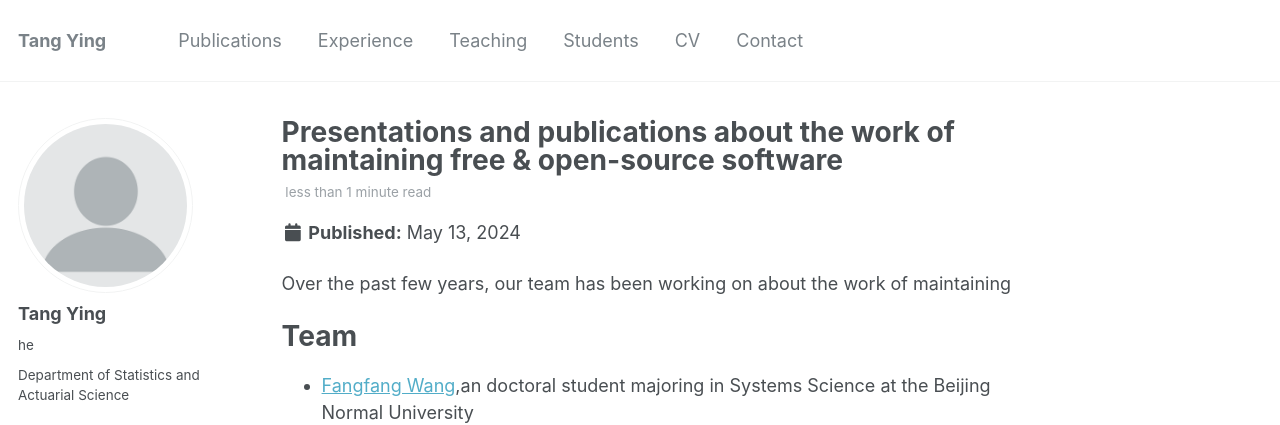
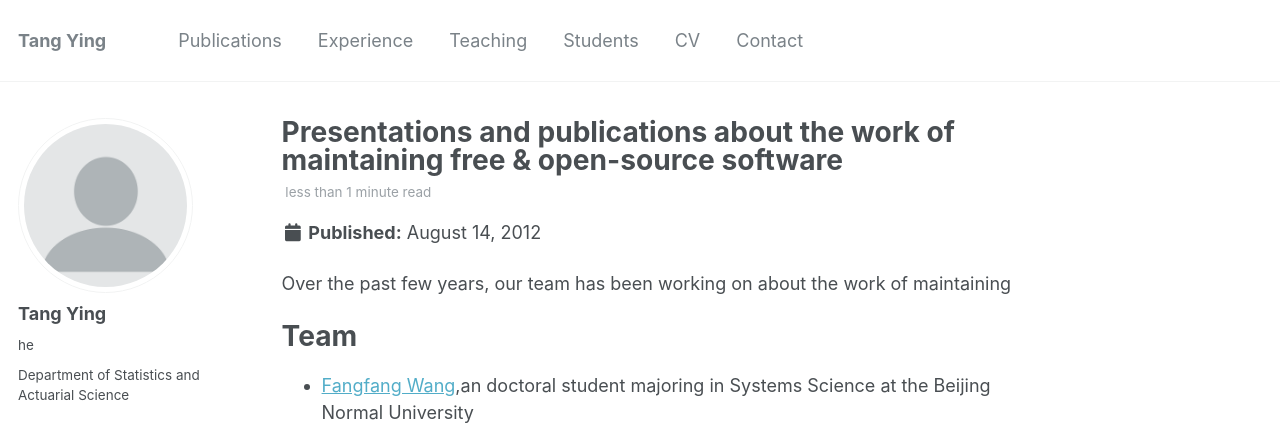
Before and after one commit to jamestang23/jamestang23.github.io, a Jekyll site: the page built from _posts/2012-08-14-blog-post-1.md, in a window 1280 px wide and 900 px high. Shown: the top 425 px of the window. Built offline with Jekyll 4.4.1, drawn with Linux system fonts in a browser that asks for light colours.

Commit message:
Update 2012-08-14-blog-post-1.md

```diff
--- a/_posts/2012-08-14-blog-post-1.md
+++ b/_posts/2012-08-14-blog-post-1.md
@@ -1,6 +1,5 @@
 ---
 title: Presentations and publications about the work of maintaining free & open-source software
-date: 2024-05-13
 excerpt: "about our group"
 ---
 
```
